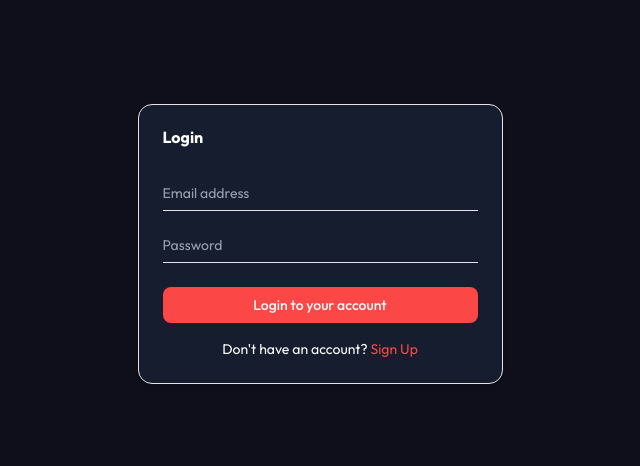
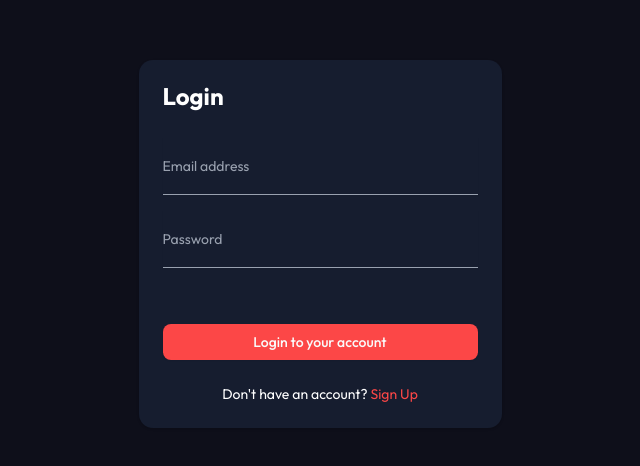
Before and after one commit to mehdias63/Entertainment-web-app, a Next.js app: page / in a window 1280 px wide. Shown: the part 156-622 px from the top of the page, without its empty margins (320-960 px from the left). Built offline with nearby package versions, Linux system fonts and the light colour scheme.

Commit message:
update authForm

```diff
--- a/src/app/components/AuthForm.jsx
+++ b/src/app/components/AuthForm.jsx
@@ -89,7 +89,7 @@ export default function AuthForm() {
 
 	return (
 		<div className="min-h-screen flex items-center justify-center bg-[#0E0F1A] px-4">
-			<Card className="w-full max-w-sm bg-[#161D2F] text-white">
+			<Card className="w-full max-w-sm bg-[#161D2F] text-white text-lg md:text-xl lg:text-2xl border-none">
 				<CardHeader>
 					<CardTitle>{isLogin ? 'Login' : 'Sign Up'}</CardTitle>
 				</CardHeader>
@@ -148,7 +148,7 @@ export default function AuthForm() {
 				<CardFooter className="flex flex-col space-y-4">
 					<Button
 						onClick={handleAuth}
-						className="w-full bg-[#FC4747] hover:bg-white hover:text-black"
+						className="w-full bg-[#FC4747] hover:bg-white hover:text-black mt-8 mb-6"
 					>
 						{isLogin ? 'Login to your account' : 'Create account'}
 					</Button>
--- a/src/components/ui/input.jsx
+++ b/src/components/ui/input.jsx
@@ -8,8 +8,7 @@ function Input({ className, type, ...props }) {
 			type={type}
 			data-slot="input"
 			className={cn(
-				'file:text-foreground  selection:bg-primary selection:text-primary-foreground dark:bg-input/30 h-9 w-full min-w-0 bg-transparent border-b py-3 pr-28 placeholder-gray-400 focus:outline-none text-base shadow-xs transition-[color,box-shadow] outline-none file:inline-flex file:h-7 file:border-0 file:bg-transparent file:text-sm file:font-medium disabled:pointer-events-none disabled:cursor-not-allowed disabled:opacity-50 md:text-sm',
-				'focus-visible:border-ring focus-visible:ring-ring/50 focus-visible:ring-[3px]',
+				'file:text-foreground  selection:bg-primary selection:text-primary-foreground dark:bg-input/30 h-9 w-full min-w-0 bg-transparent border-b border-gray-400 py-7 pr-28 placeholder-gray-400 focus:outline-none text-base shadow-xs transition-[color,box-shadow] outline-none file:inline-flex file:h-7 file:border-0 file:bg-transparent file:text-sm file:font-medium disabled:pointer-events-none disabled:cursor-not-allowed disabled:opacity-50 md:text-sm',
 				'aria-invalid:ring-destructive/20 dark:aria-invalid:ring-destructive/40 aria-invalid:border-destructive',
 				className,
 			)}
```
